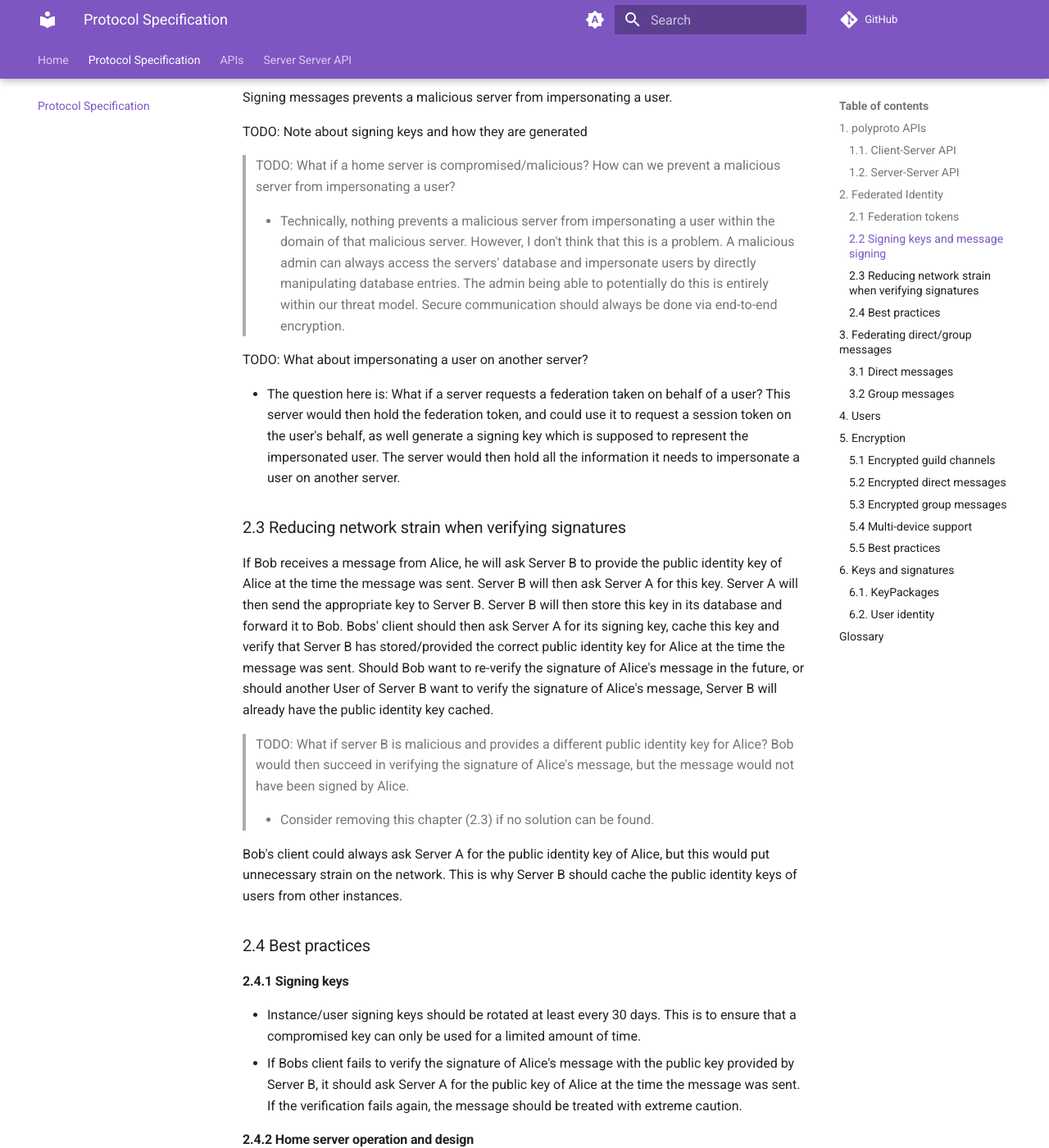
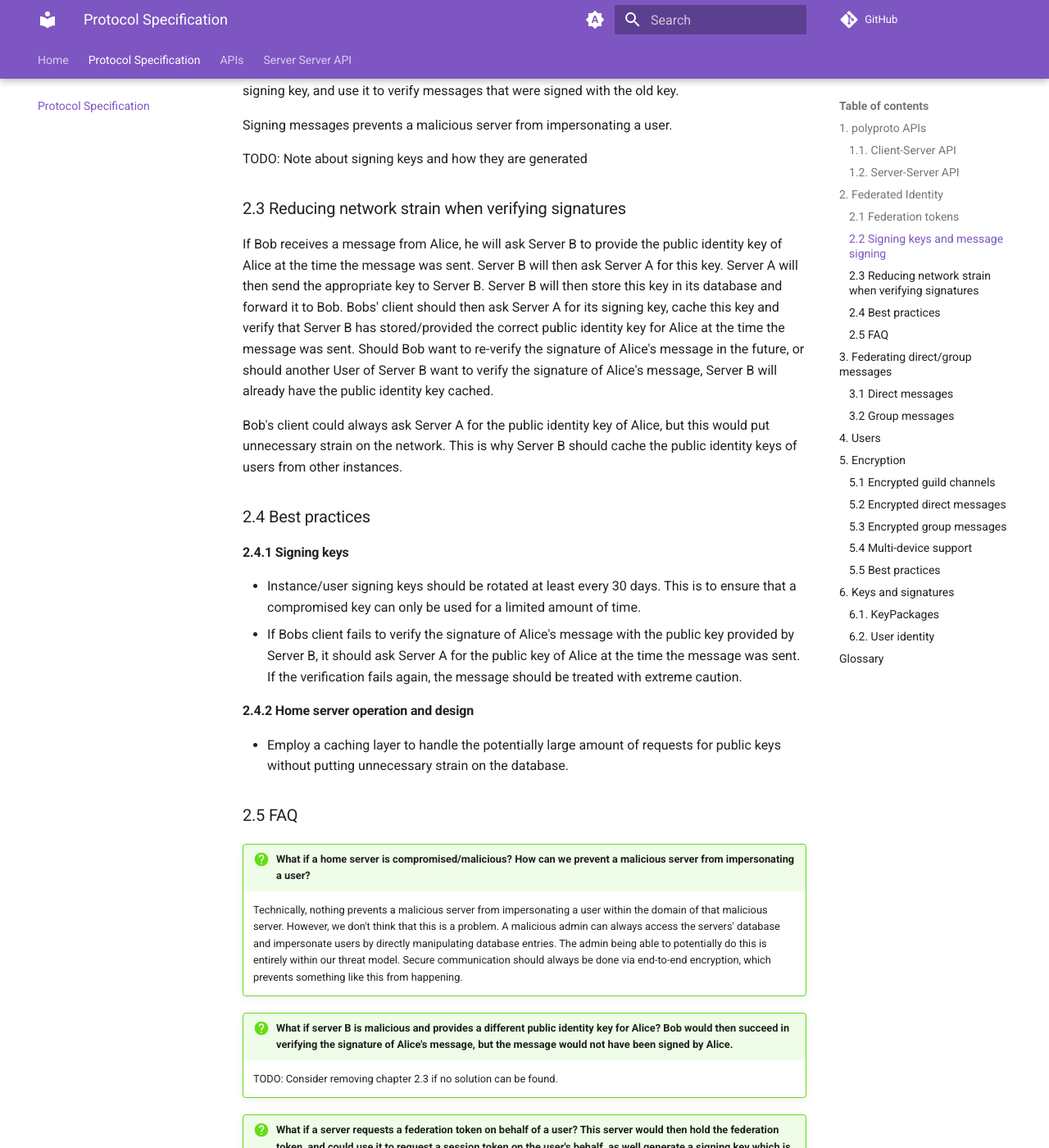
Before and after one commit to polyphony-chat/docs, an MkDocs documentation site: the page built from docs/specification.md, in a window 1280 px wide and 1400 px high, scrolled down 3897 px. Shown: the whole window at 82% size. Built offline with MkDocs 1.6.1 and Material for MkDocs 9.7.7, drawn with Linux system fonts in a browser that asks for light colours; emoji names are drawn with the system emoji font; plug-ins that fetch from the network failed and are left out; comment, search, counter and statistics services are not loaded; some of the changed lines change nothing that is shown; some of the changed text lies outside the part shown.

Commit message:
Move questions/answers into FAQ section

```diff
--- a/SPECIFICATION.md
+++ b/SPECIFICATION.md
@@ -14,6 +14,7 @@
     - [2.4 Best practices](#24-best-practices)
       - [2.4.1 Signing keys](#241-signing-keys)
       - [2.4.2 Home server operation and design](#242-home-server-operation-and-design)
+    - [2.5 FAQ](#25-faq)
   - [3. Federating direct/group messages](#3-federating-directgroup-messages)
     - [3.1 Direct messages](#31-direct-messages)
     - [3.2 Group messages](#32-group-messages)
@@ -124,21 +125,9 @@ Signing messages prevents a malicious server from impersonating a user.
 
 TODO: Note about signing keys and how they are generated
 
-> TODO: What if a home server is compromised/malicious? How can we prevent a malicious server from impersonating a user?
-
-> - Technically, nothing prevents a malicious server from impersonating a user within the domain of that malicious server. However, I don't think that this is a problem. A malicious admin can always access the servers' database and impersonate users by directly manipulating database entries. The admin being able to potentially do this is entirely within our threat model. Secure communication should always be done via end-to-end encryption.
-
-TODO: What about impersonating a user on another server?
-
-- The question here is: What if a server requests a federation taken on behalf of a user? This server would then hold the federation token, and could use it to request a session token on the user's behalf, as well generate a signing key which is supposed to represent the impersonated user. The server would then hold all the information it needs to impersonate a user on another server.
-
 ### 2.3 Reducing network strain when verifying signatures
 
 If Bob receives a message from Alice, he will ask Server B to provide the public identity key of Alice at the time the message was sent. Server B will then ask Server A for this key. Server A will then send the appropriate key to Server B. Server B will then store this key in its database and forward it to Bob. Bobs' client should then ask Server A for its signing key, cache this key and verify that Server B has stored/provided the correct public identity key for Alice at the time the message was sent. Should Bob want to re-verify the signature of Alice's message in the future, or should another User of Server B want to verify the signature of Alice's message, Server B will already have the public identity key cached.
-
-> TODO: What if server B is malicious and provides a different public identity key for Alice? Bob would then succeed in verifying the signature of Alice's message, but the message would not have been signed by Alice.
-
-> - Consider removing this chapter (2.3) if no solution can be found.
 
 Bob's client could always ask Server A for the public identity key of Alice, but this would put unnecessary strain on the network. This is why Server B should cache the public identity keys of users from other instances.
 
@@ -152,6 +141,20 @@ Bob's client could always ask Server A for the public identity key of Alice, but
 #### 2.4.2 Home server operation and design
 
 - Employ a caching layer to handle the potentially large amount of requests for public keys without putting unnecessary strain on the database.
+
+### 2.5 FAQ
+
+!!! question "What if a home server is compromised/malicious? How can we prevent a malicious server from impersonating a user?"
+
+    Technically, nothing prevents a malicious server from impersonating a user within the domain of that malicious server. However, we don't think that this is a problem. A malicious admin can always access the servers' database and impersonate users by directly manipulating database entries. The admin being able to potentially do this is entirely within our threat model. Secure communication should always be done via end-to-end encryption, which prevents something like this from happening.
+
+!!! question "What if server B is malicious and provides a different public identity key for Alice? Bob would then succeed in verifying the signature of Alice's message, but the message would not have been signed by Alice."
+
+    TODO: Consider removing chapter 2.3 if no solution can be found.
+
+!!! question "What if a server requests a federation token on behalf of a user? This server would then hold the federation token, and could use it to request a session token on the user's behalf, as well generate a signing key which is supposed to represent the impersonated user. The server would then hold all the information it needs to impersonate a user on another server."
+
+    TODO: uhhhhhhhhhh
 
 ## 3. Federating direct/group messages
 
```
